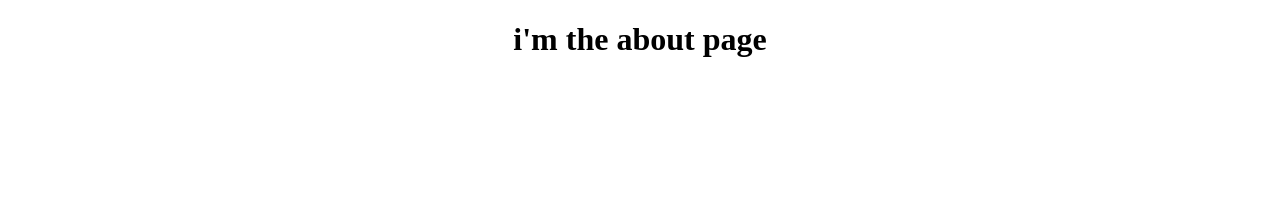
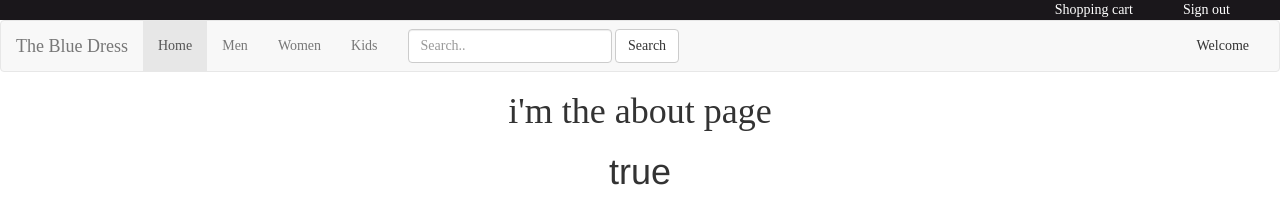
Before and after one commit to qais11/the-blue-dress, a plain HTML site: page public/index.html at #!/about in a window 1280 px wide. Drawn offline with nearby package versions, Linux system fonts and the light colour scheme; some packages are replaced by stand-ins of ours; a web font is replaced by a local one.

Commit message:
setting navBar and header

```diff
--- a/public/index.html
+++ b/public/index.html
@@ -3,18 +3,27 @@
 
 <head>
     <meta charset="utf-8">
-    <title>Q-Shirt</title>
+    <title>BS</title>
     <link rel="stylesheet" href="./style.css" media="screen" title="no title">
     <link href="https://fonts.googleapis.com/css?family=Asar" rel="stylesheet">
+    <link rel="stylesheet" href="https://maxcdn.bootstrapcdn.com/bootstrap/3.3.7/css/bootstrap.min.css" integrity="sha384-BVYiiSIFeK1dGmJRAkycuHAHRg32OmUcww7on3RYdg4Va+PmSTsz/K68vbdEjh4u" crossorigin="anonymous">
+    <link rel="stylesheet" href="https://fonts.googleapis.com/css?family=Kaushan+Script">
 </head>
 
 <body ng-controller="mainCtrl">
-
+  <div class='black_header' ng-if='headerIsHidden' >
+    <div class="header-cont">
+      <a href="/">Sign out</a>
+      <a href="cart">Shopping cart</a>
+    </div>
+  </div>
 <ui-view></ui-view>
+<h1>{{headerIsHidden}}</h1>
 </body>
 <script src="https://code.jquery.com/jquery-3.2.1.min.js" integrity="sha256-hwg4gsxgFZhOsEEamdOYGBf13FyQuiTwlAQgxVSNgt4=" crossorigin="anonymous"></script>
 <script src="https://ajax.googleapis.com/ajax/libs/angularjs/1.6.4/angular.min.js" charset="utf-8"></script>
 <script src='https://cdnjs.cloudflare.com/ajax/libs/angular-ui-router/0.4.2/angular-ui-router.js'></script>
+<script src="https://maxcdn.bootstrapcdn.com/bootstrap/3.3.7/js/bootstrap.min.js" integrity="sha384-Tc5IQib027qvyjSMfHjOMaLkfuWVxZxUPnCJA7l2mCWNIpG9mGCD8wGNIcPD7Txa" crossorigin="anonymous"></script>
 <script src="./js/app.js" charset="utf-8"></script>
 <script src="./js/mainCtrl.js" charset="utf-8"></script>
 <script src="./js/mainService.js" charset="utf-8"></script>
--- a/public/js/about/about.html
+++ b/public/js/about/about.html
@@ -1 +1,2 @@
+<nav-bar></nav-bar>
 <h1>i'm the about page</h1>
--- a/public/js/app.js
+++ b/public/js/app.js
@@ -2,7 +2,7 @@ angular.module('myApp', ['ui.router'])
     .config(function ($stateProvider, $urlRouterProvider) {
         $stateProvider
             .state('home', {
-                url:'/',
+                url:'/home',
                 templateUrl:"./js/home/home.html",
               })
             .state('men', {
@@ -19,7 +19,8 @@ angular.module('myApp', ['ui.router'])
                 templateUrl: "./js/kids/kids.html",
               })
               .state('login', {
-                  url:'/login',
+                  url:'/',
+                  templateUrl:'./js/login/login.html',
                 })
               .state('about', {
                   url:'/about',
--- a/public/js/directives/navBar/navBar.html
+++ b/public/js/directives/navBar/navBar.html
@@ -0,0 +1,33 @@
+<nav class="navbar navbar-default">
+  <div class="container-fluid">
+    <!-- Brand and toggle get grouped for better mobile display -->
+    <div class="navbar-header">
+      <button type="button" class="navbar-toggle collapsed" data-toggle="collapse" data-target="#bs-example-navbar-collapse-1" aria-expanded="false">
+        <span class="sr-only">Toggle navigation</span>
+        <span class="icon-bar"></span>
+        <span class="icon-bar"></span>
+        <span class="icon-bar"></span>
+      </button>
+      <a class="navbar-brand">The Blue Dress</a>
+    </div>
+
+    <!-- Collect the nav links, forms, and other content for toggling -->
+    <div class="collapse navbar-collapse" id="bs-example-navbar-collapse-1">
+      <ul class="nav navbar-nav">
+        <li class="active"><a ui-sref="home">Home <span class="sr-only">(current)</span></a></li>
+        <li><a ui-sref="men">Men</a></li>
+        <li><a ui-sref="women">Women</a></li>
+        <li><a ui-sref="kids">Kids</a></li>
+      </ul>
+      <form class="navbar-form navbar-left">
+        <div class="form-group">
+          <input type="text" class="form-control" placeholder="Search..">
+        </div>
+        <button type="submit" class="btn btn-default">Search</button>
+      </form>
+      <ul class="nav navbar-nav navbar-right">
+        <li class="user_name">Welcome</li>
+      </ul>
+    </div><!-- /.navbar-collapse -->
+  </div><!-- /.container-fluid -->
+</nav>
--- a/public/js/directives/navBar/navBarDirective.js
+++ b/public/js/directives/navBar/navBarDirective.js
@@ -0,0 +1,7 @@
+angular.module('myApp')
+.directive('navBar' , function(){
+  return {
+    restrict:'E'
+   ,templateUrl:'js/directives/navBar/navBar.html'
+  }
+})
--- /dev/null
+++ b/public/js/login/loginCtrl.js
@@ -0,0 +1,5 @@
+// angular.module('myApp')
+// .controller('loginCtrl' , function($scope, mainService){
+//   $scope.hidHeader = mainService.hidHeader
+//
+// })
--- a/public/js/mainCtrl.js
+++ b/public/js/mainCtrl.js
@@ -1,4 +1,9 @@
 angular.module('myApp')
-.controller('mainCtrl',function($scope , mainService, $state){
-  $scope.test = mainService.test
+.controller('mainCtrl',function($scope , mainService, $state, $rootScope, $location){
+
+  $scope.headerIsHidden = false
+  $rootScope.$on("$locationChangeStart", function() {
+    ( $location.$$path === '/')? $scope.headerIsHidden = false : $scope.headerIsHidden = true;
+  });
+
 });
--- a/public/js/mainService.js
+++ b/public/js/mainService.js
@@ -1,4 +1,6 @@
 angular.module('myApp')
-.service('mainService', function(){
-this.test = "hi from the main S & C"
+.service('mainService', function($location){
+
+
+
 });
--- a/public/js/women/womenCtrl.js
+++ b/public/js/women/womenCtrl.js
@@ -1,5 +1,3 @@
 angular.module('myApp')
 .controller('womenCtrl' , function($scope , womenService){
-  $scope.test1 = womenService.test1
-  console.log("hey");
 });
--- a/public/js/women/womenService.js
+++ b/public/js/women/womenService.js
@@ -1,4 +1,4 @@
 angular.module('myApp')
 .service('womenService' , function(){
-  this.test1 = "women C & S are working"
+
 })
--- a/public/style.css
+++ b/public/style.css
@@ -12,3 +12,34 @@ body {
     padding: 0;
     text-align: center;
 }
+
+.navbar{
+    margin-top: 20px;
+}
+.user_name{
+  padding: 15px;
+}
+.navbar-brand{
+  font-family:
+}
+.black_header{
+  width: 100%;
+  height: 20px;
+  background-color: #1A171B;
+  color:white;
+  position: fixed;
+  top: 0;
+  text-decoration: none;
+}
+.header-cont > a{
+  float: right;
+  font-family:'Asar', serif;
+  font-weight: lighter;
+  color: #ffffff;
+  text-decoration: none;
+  padding-right: 50px;
+}
+.header-cont > a:hover{
+  text-decoration: none;
+  color: grey;
+}
```
Also changed, not shown: public/js/home/home.html (+1 -0 lines), public/js/kids/kids.html (+1 -0 lines), public/js/login/login.html (added, +2 -0 lines), public/js/men/men.html (+2 -0 lines), public/js/women/women.html (+1 -0 lines), public/js/login/loginService.js (added).
